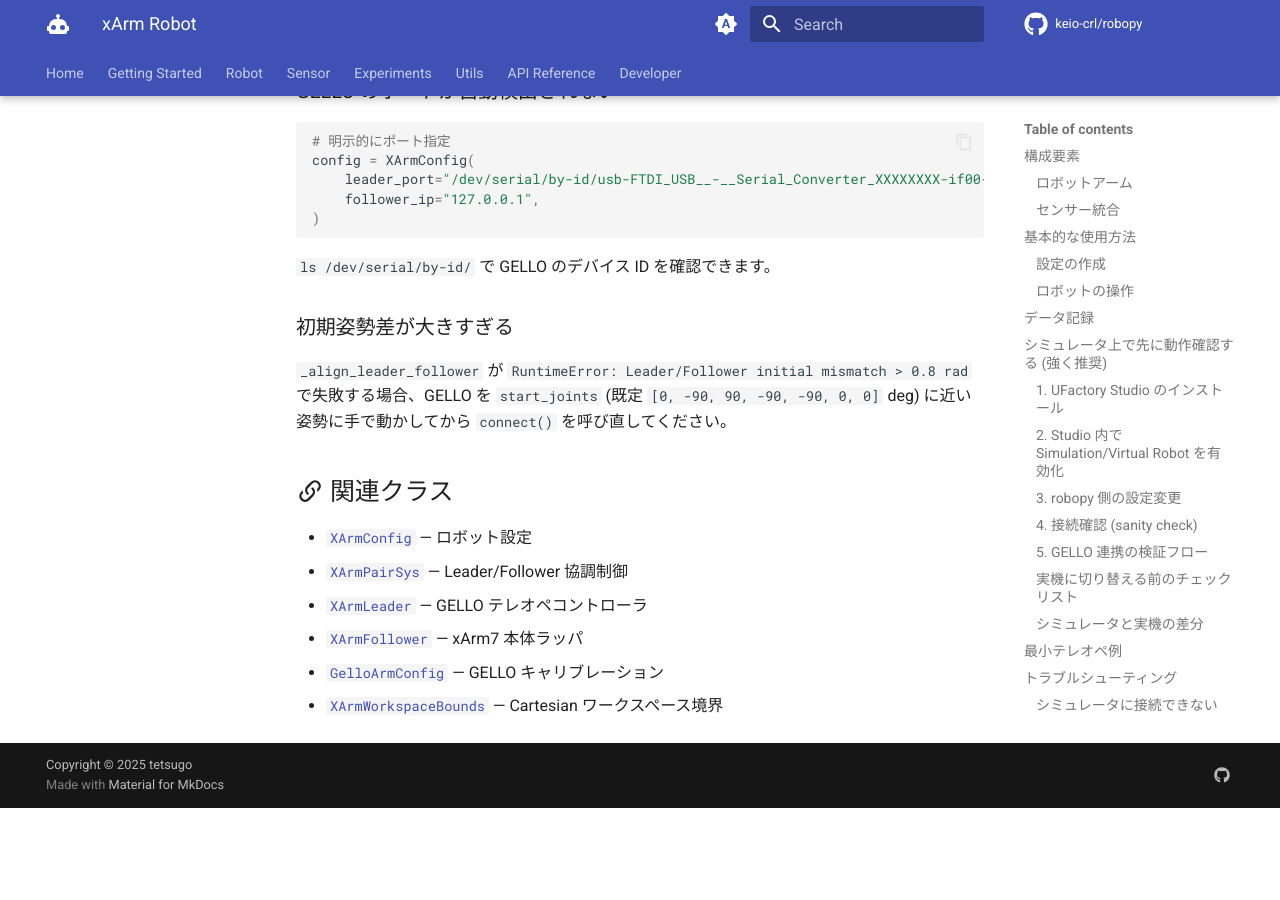
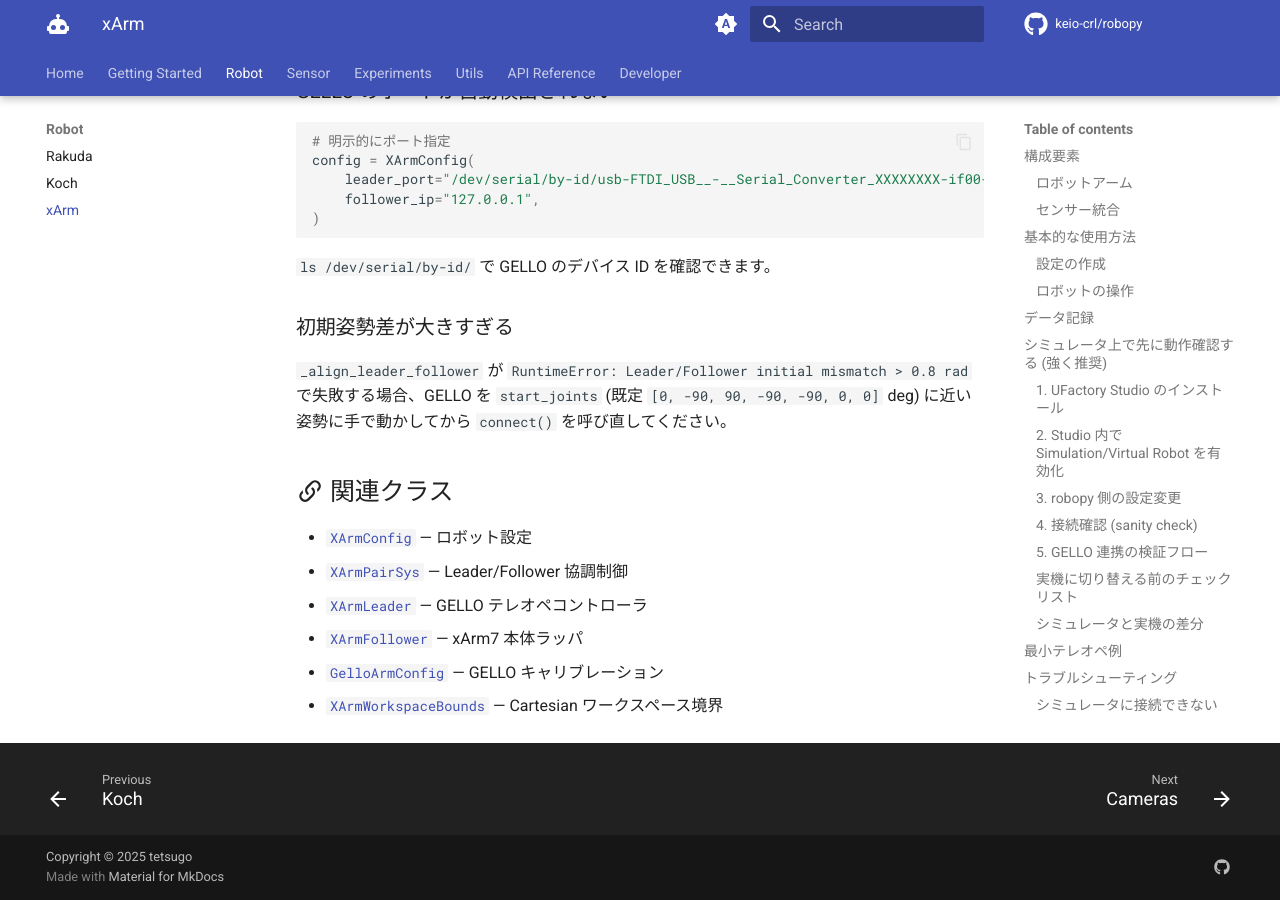
Before and after one commit to keio-crl/robopy, an MkDocs documentation site: the page built from docs/robots/xarm.md, in a window 1280 px wide and 900 px high, scrolled down 5429 px. Built offline with MkDocs 1.6.1 and Material for MkDocs 9.7.7, drawn with Linux system fonts in a browser that asks for light colours; comment, search, counter and statistics services are not loaded; the version menu is left out; before the commit the page ends 6237 px from its top, so only the background shows below that.

Commit message:
docs(xarm): add xArm to mkdocs navigation
https://claude.ai/code/session_019AiubcRuuFfin43tg6qLhD

```diff
--- a/mkdocs.yml
+++ b/mkdocs.yml
@@ -131,6 +131,7 @@ nav:
   - Robot:
     - Rakuda: robots/rakuda.md
     - Koch: robots/koch.md
+    - xArm: robots/xarm.md
   - Sensor:
     - Cameras: sensors/cameras.md
     - Tactile: sensors/tactile.md
```
